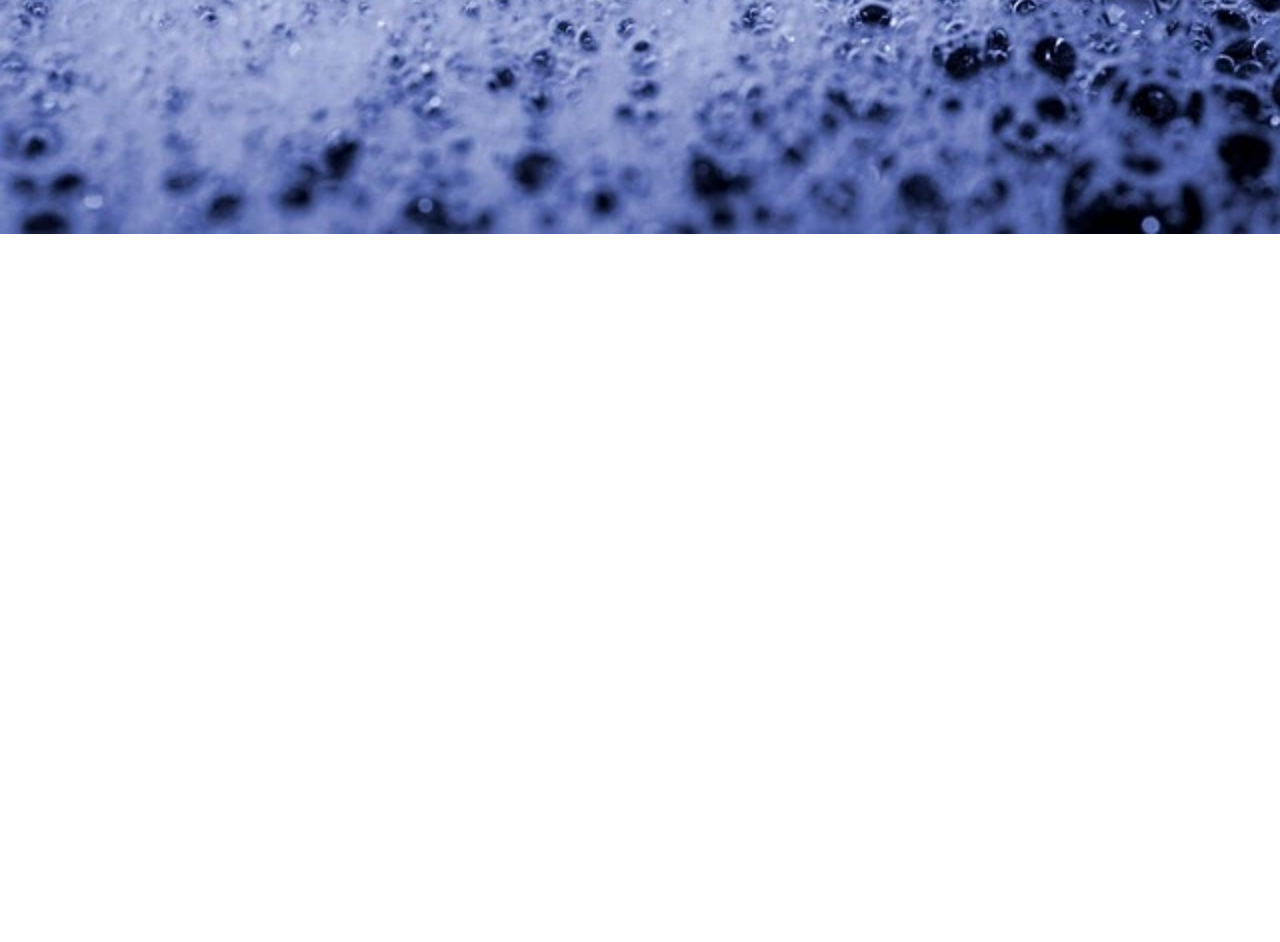
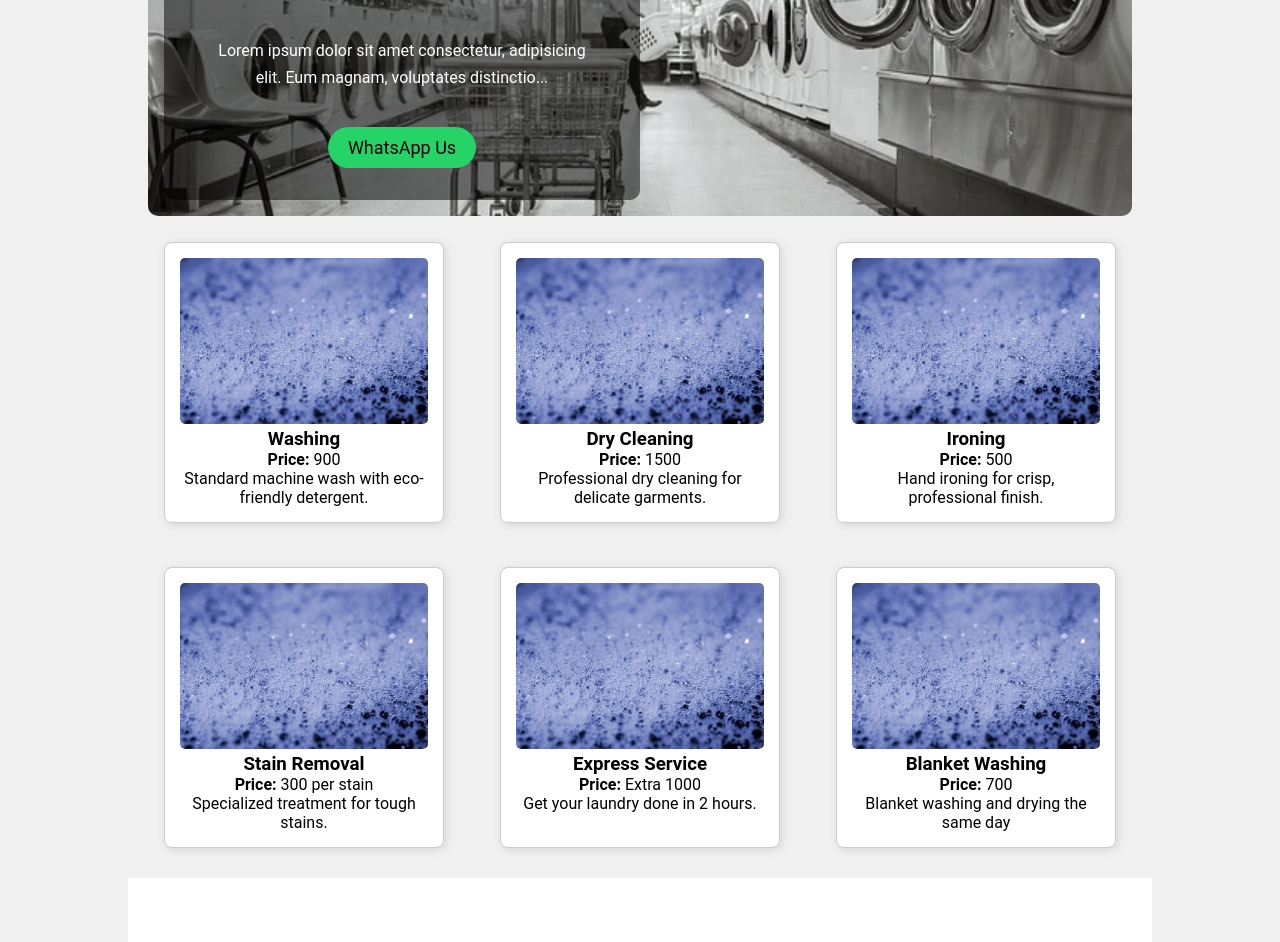
Before and after one commit to horombac/wdd131, a plain HTML site: page project/service.html in a window 1280 px wide. Shown: the part 235-1177 px from the top of the page. Before the commit the page ends 800 px from the top, so only its background shows below. Drawn offline with Linux system fonts and the light colour scheme.

Commit message:
commit service

```diff
--- a/project/scripts/project.js
+++ b/project/scripts/project.js
@@ -18,6 +18,16 @@ document.getElementById("contact-form").addEventListener("submit", function(even
     alert("Your message has been sent!");
 });
 
-document.addEventListener("DOMContentLoaded", function () {
-    document.body.classList.add("loaded"); // Adds the class when content is ready
-});
+
+document.addEventListener('DOMContentLoaded', function(){
+    const body = document.body;
+    const img = new Image();
+
+    img.onload = function() {
+        body.stylebackgroundImage = 'url(${this.src})';
+    };
+
+    setTimeout(() => {
+        img.src = '/wdd131/project/images/foam.webp';
+    }, 1000);
+})
--- /dev/null
+++ b/project/scripts/service.js
@@ -0,0 +1,80 @@
+// Define your services
+const services = [
+    {
+        serviceName: "Washing",
+        price: "900",
+        description: "Standard machine wash with eco-friendly detergent.",
+        imageUrl: "../project/images/foam.webp",
+    },
+    {
+        serviceName: "Dry Cleaning",
+        price: "1500",
+        description: "Professional dry cleaning for delicate garments.",
+        imageUrl: "../project/images/foam.webp",
+    },
+    {
+        serviceName: "Ironing",
+        price: "500",
+        description: "Hand ironing for crisp, professional finish.",
+        imageUrl: "../project/images/foam.webp",
+    },
+    {
+        serviceName: "Stain Removal",
+        price: "300 per stain",
+        description: "Specialized treatment for tough stains.",
+        imageUrl: "../project/images/foam.webp",
+    },
+    {
+        serviceName: "Express Service",
+        price: "Extra 1000",
+        description: "Get your laundry done in 2 hours.",
+        imageUrl: "../project/images/foam.webp",
+    },
+    {
+        serviceName: "Blanket Washing",
+        price: "700",
+        description: "Blanket washing and drying the same day",
+        imageUrl: "../project/images/foam.webp"
+    }
+];
+
+// Function to display services
+function displayServices(servicesList) {
+    const gallery = document.querySelector(".gallery");
+    gallery.innerHTML = "";
+
+    servicesList.forEach((service) => {
+        const serviceCard = document.createElement("div");
+        serviceCard.classList.add("service-card");
+
+        serviceCard.innerHTML = `
+        <img src="${service.imageUrl}" alt="${service.serviceName}" loading="lazy" onerror="this.src='fallback.jpg'">
+        <h3>${service.serviceName}</h3>
+        <p><strong>Price:</strong> ${service.price}</p>
+        <p>${service.description}</p>
+      `;
+
+        gallery.appendChild(serviceCard);
+    });
+}
+
+
+
+// Optional: If you want to implement filtering for services
+document.querySelectorAll("nav ul li a").forEach((button) => {
+    button.addEventListener("click", (e) => {
+        e.preventDefault();
+        const filter = button.textContent.toLowerCase();
+        let filteredServices = services;
+
+        if (filter === "budget") {
+            filteredServices = services.filter((s) => parseInt(s.price.split(' ')[0]) <= 1000);
+        } else if (filter === "premium") {
+            filteredServices = services.filter((s) => parseInt(s.price.split(' ')[0]) > 1000);
+        }
+        displayServices(filteredServices);
+    });
+});
+
+// Display services on page load
+displayServices(services);
--- a/project/service.html
+++ b/project/service.html
@@ -13,12 +13,27 @@
    </header>
    <nav>
         <ul id="nav-menu"">
-            <li><a href="/wdd131/project/index.html">Home</a></li>
-            <li><a class="active" href="/wdd131/project/service.html">Services</a></li>
-            <li><a href="/wdd131/project/contact.html">Contact</a></li>
+            <li><a href="../project/index.html">Home</a></li>
+            <li><a class="active" href="../project/service.html">Services</a></li>
+            <li><a href="../project/contact.html">Contact</a></li>
         </ul>
     </nav>
+    <main>
+        <section class="hero">
+            <div class="hero-text">
+                <h2>WE PROVIDE <br> LAUNDRY SERVICES</h2>
+                <p>Lorem ipsum dolor sit amet consectetur, adipisicing elit. Eum magnam, voluptates distinctio...</p>
+                <a title="WhatsApp Us For More Info" href="https://wa.me/yourwhatsappphonenumber" class="whatsapp-button">WhatsApp Us</a>
+            </div>
+        </section>
+        <div class="gallery">
 
+        </div>
+    </main>
+    <footer>
+
+    </footer>
+    <script src="../project/scripts/service.js"></script>
     <script src="../project/scripts/project.js"></script>
 </body>
 </html>
--- a/project/styles/project-small.css
+++ b/project/styles/project-small.css
@@ -6,7 +6,11 @@
 
 body {
     font-family: 'Roboto', sans-serif;
-    background: url('/wdd131/project/images/foam.webp') no-repeat center center/cover;
+    background-color: #f0f0f0;
+    background-size: cover;
+    background-position: center;
+    background-repeat: no-repeat;
+    transition: background-image 0.3s ease;
 
 }
 
@@ -194,6 +198,27 @@ nav ul li a:hover {
 }
 
 
+.gallery {
+    display: block;
+    text-align: center;
+}
+
+.service-card {
+    width: 90%;
+    margin: 10px auto;
+    padding: 15px;
+    border: 1px solid #ccc;
+    border-radius: 8px;
+    box-shadow: 2px 2px 10px rgba(0, 0, 0, 0.1);
+    background: white;
+}
+
+.service-card img {
+    max-width: 100%;
+    height: auto;
+    border-radius: 5px;
+  }
+
 
 
 
@@ -249,6 +274,10 @@ footer p {
     padding: .5rem;
    }
 
+   main .gallery {
+    display: block;
+   }
+
 }
 
 
@@ -292,7 +321,13 @@ footer p {
 }
 /*----------- NAVIGATION --------------*/
 
-
+.gallery {
+    display: grid;
+    grid-template-columns: 1fr 1fr 1fr;
+    gap: 1.5rem;
+    width: 100%;
+    height: auto;
+}
 
 /*----------- MAIN --------------*/
 
```
